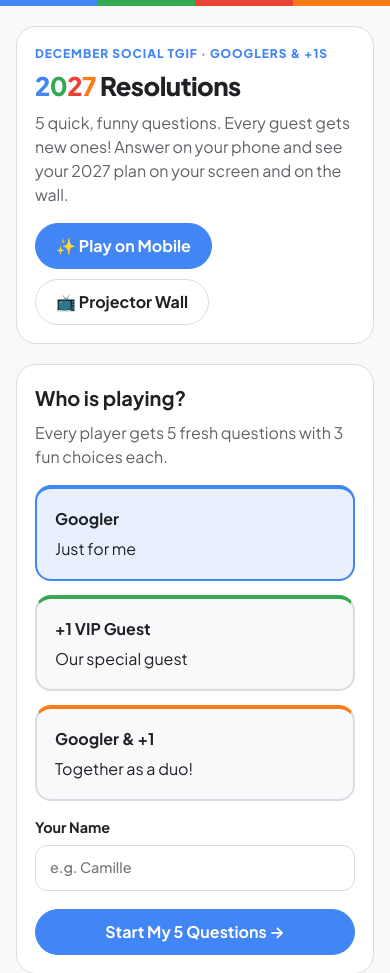
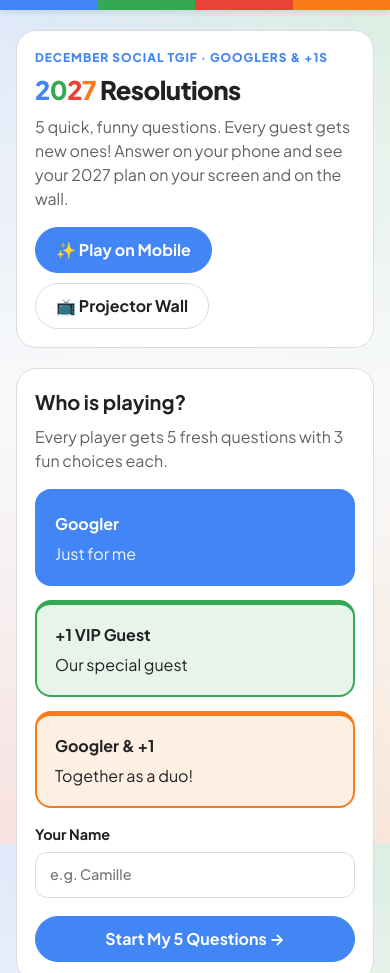
Before and after one commit to kjouannigot/L200_resolution2027, a plain HTML site: page app_server/static/index.html in a window 390 px wide. Shown: the top 973 px of the page. Drawn offline with Linux system fonts and the light colour scheme.

Commit message:
Make mobile UI vibrantly Google-colored and bust CSS/JS browser cache

```diff
--- a/app_server/static/index.html
+++ b/app_server/static/index.html
@@ -3,6 +3,7 @@
   <head>
     <meta charset="utf-8" />
     <meta name="viewport" content="width=device-width, initial-scale=1" />
+    <meta name="theme-color" content="#4285f4" />
     <title>2027 Resolutions | Social TGIF</title>
     <meta
       name="description"
@@ -12,7 +13,7 @@
       href="https://fonts.googleapis.com/css2?family=Plus+Jakarta+Sans:wght@400;500;600;700;800&display=swap"
       rel="stylesheet"
     />
-    <link rel="stylesheet" href="/static/styles.css" />
+    <link rel="stylesheet" href="/static/styles.css?v=3" />
   </head>
   <body>
     <div class="google-stripe" aria-hidden="true">
@@ -219,6 +220,6 @@
         </div>
       </dialog>
     </div>
-    <script src="/static/app.js"></script>
+    <script src="/static/app.js?v=3"></script>
   </body>
 </html>
--- a/app_server/static/styles.css
+++ b/app_server/static/styles.css
@@ -22,15 +22,25 @@ body {
   margin: 0;
   font-family: 'Plus Jakarta Sans', system-ui, -apple-system, sans-serif;
   background-color: var(--bg);
+  background-image:
+    radial-gradient(circle at 0% 0%, rgba(66, 133, 244, 0.14) 0%, transparent 42%),
+    radial-gradient(circle at 100% 0%, rgba(52, 168, 83, 0.14) 0%, transparent 42%),
+    radial-gradient(circle at 0% 100%, rgba(234, 67, 53, 0.12) 0%, transparent 45%),
+    radial-gradient(circle at 100% 100%, rgba(250, 123, 23, 0.14) 0%, transparent 45%);
+  background-attachment: fixed;
   color: var(--ink);
   line-height: 1.5;
 }
 
 .google-stripe {
+  position: sticky;
+  top: 0;
+  z-index: 20;
   display: grid;
   grid-template-columns: repeat(4, 1fr);
-  height: 6px;
+  height: 10px;
   width: 100%;
+  box-shadow: 0 2px 6px rgba(32, 33, 36, 0.12);
 }
 
 .stripe-blue { background: var(--g-blue); }
@@ -330,25 +340,54 @@ progress {
 .options-grid .option-card:nth-child(1),
 .mode-grid .mode-btn:nth-child(1),
 .resolutions-grid .sub-card:nth-child(1) {
-  border-top: 4px solid var(--g-blue);
+  border-color: var(--g-blue);
+  border-top: 5px solid var(--g-blue);
+  background: var(--g-blue-soft);
 }
 
 .options-grid .option-card:nth-child(2),
 .mode-grid .mode-btn:nth-child(2),
 .resolutions-grid .sub-card:nth-child(2) {
-  border-top: 4px solid var(--g-green);
+  border-color: var(--g-green);
+  border-top: 5px solid var(--g-green);
+  background: var(--g-green-soft);
 }
 
 .options-grid .option-card:nth-child(3),
 .mode-grid .mode-btn:nth-child(3),
 .resolutions-grid .sub-card:nth-child(3) {
-  border-top: 4px solid var(--g-orange);
+  border-color: var(--g-orange);
+  border-top: 5px solid var(--g-orange);
+  background: var(--g-orange-soft);
 }
 
-.meters-grid .sub-card:nth-child(1) { border-top: 4px solid var(--g-blue); }
-.meters-grid .sub-card:nth-child(2) { border-top: 4px solid var(--g-green); }
-.meters-grid .sub-card:nth-child(3) { border-top: 4px solid var(--g-red); }
-.meters-grid .sub-card:nth-child(4) { border-top: 4px solid var(--g-orange); }
+.options-grid .option-card:nth-child(1).selected,
+.mode-grid .mode-btn:nth-child(1).selected {
+  background: var(--g-blue);
+  color: #ffffff;
+}
+
+.options-grid .option-card:nth-child(2).selected,
+.mode-grid .mode-btn:nth-child(2).selected {
+  background: var(--g-green);
+  color: #ffffff;
+}
+
+.options-grid .option-card:nth-child(3).selected,
+.mode-grid .mode-btn:nth-child(3).selected {
+  background: var(--g-orange);
+  color: #ffffff;
+}
+
+.option-card.selected span,
+.mode-btn.selected span {
+  color: rgba(255, 255, 255, 0.92);
+}
+
+.meters-grid .sub-card:nth-child(1) { border-top: 5px solid var(--g-blue); background: var(--g-blue-soft); }
+.meters-grid .sub-card:nth-child(2) { border-top: 5px solid var(--g-green); background: var(--g-green-soft); }
+.meters-grid .sub-card:nth-child(3) { border-top: 5px solid var(--g-red); background: var(--g-red-soft); }
+.meters-grid .sub-card:nth-child(4) { border-top: 5px solid var(--g-orange); background: var(--g-orange-soft); }
 
 .wall-shell {
   display: flex;
```
